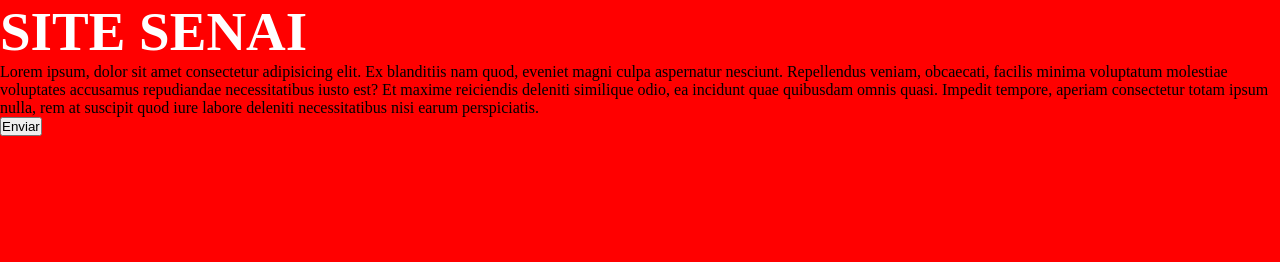
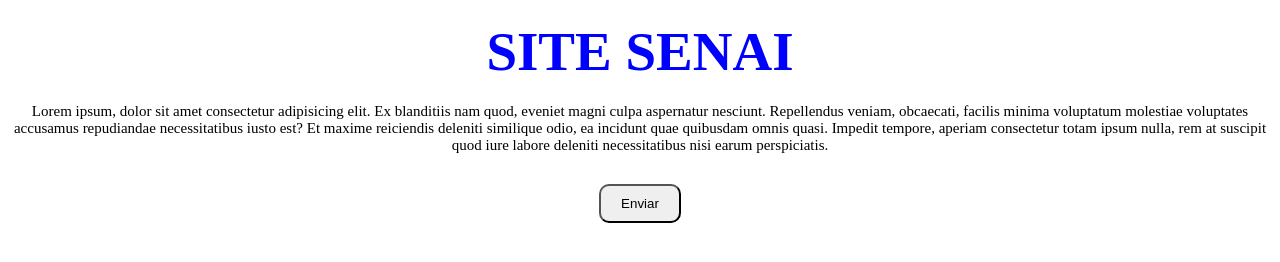
Before and after one commit to LucasGabrielEva/IS-93314-ATIVIDADE, a plain HTML site: page index.html in a window 1280 px wide. Drawn offline with Linux system fonts and the light colour scheme.

Commit message:
fix: correcao

```diff
--- a/style.css
+++ b/style.css
@@ -5,10 +5,25 @@
 }
 
 body{
-    background-color: red;
+    background-color: white;
 }
 
 h2{
     font-size: 55px;
-    color: white;
+    color: blue;
+    margin: 20px auto;
+    text-align: center;
 }
+
+p{
+    color: black;
+    text-align: center;
+    font-size: 15px;
+}
+
+button{
+    display: block;
+    margin: 30px auto;
+    padding: 10px 20px;
+    border-radius: 10px;
+}
```
